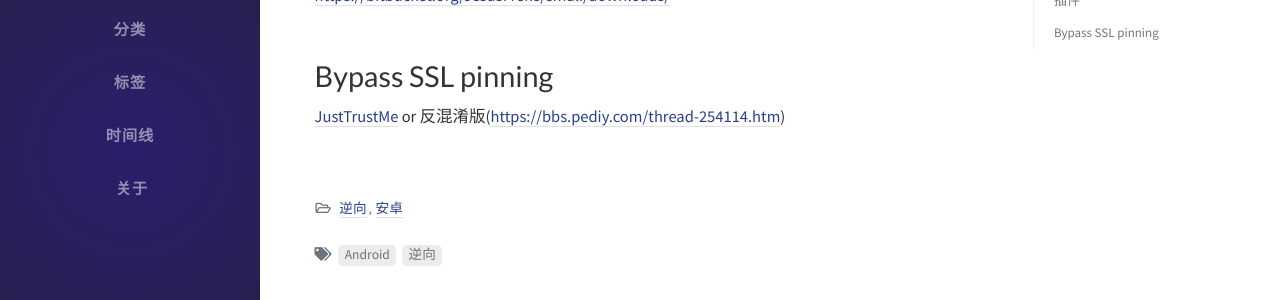
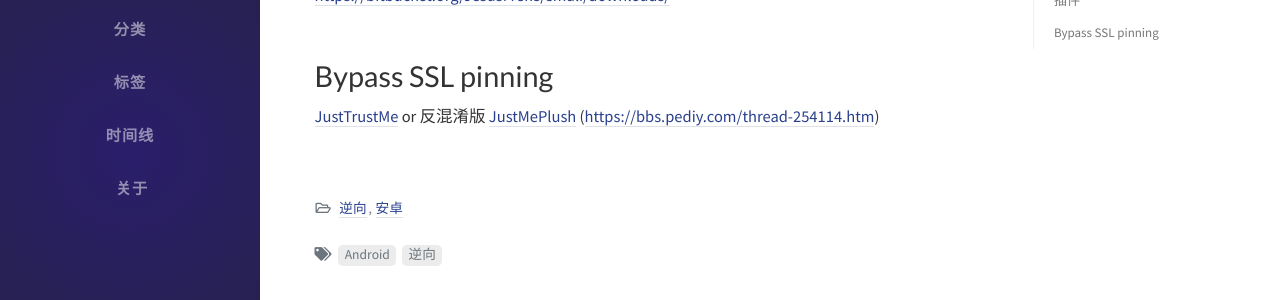
Before and after one commit to fazzzzzzz/rce.today, a Jekyll site: the page built from _posts/2020-04-19-安卓无源码动态调试.md, in a window 1280 px wide and 900 px high, scrolled down 697 px. Shown: the part 298-598 px from the top of the window. Built offline with Jekyll 4.4.1, drawn with Linux system fonts in a browser that asks for light colours; nearby versions of some CDN libraries; comment, search, counter and statistics services are not loaded.

Commit message:
Update 2020-04-19-安卓无源码动态调试.md

```diff
--- a/_posts/2020-04-19-安卓无源码动态调试.md
+++ b/_posts/2020-04-19-安卓无源码动态调试.md
@@ -43,4 +43,4 @@ $ adb install xxx_signed.apk
 
 # Bypass SSL pinning
 
-[JustTrustMe](https://github.com/Fuzion24/JustTrustMe) or 反混淆版([https://bbs.pediy.com/thread-254114.htm](https://bbs.pediy.com/thread-254114.htm))
+[JustTrustMe](https://github.com/Fuzion24/JustTrustMe) or 反混淆版 [JustMePlush](https://github.com/fazzzzzzz/rce.today/raw/master/_uploads/JustMePlush--8.25.0.10.apk) ([https://bbs.pediy.com/thread-254114.htm](https://bbs.pediy.com/thread-254114.htm))
```
